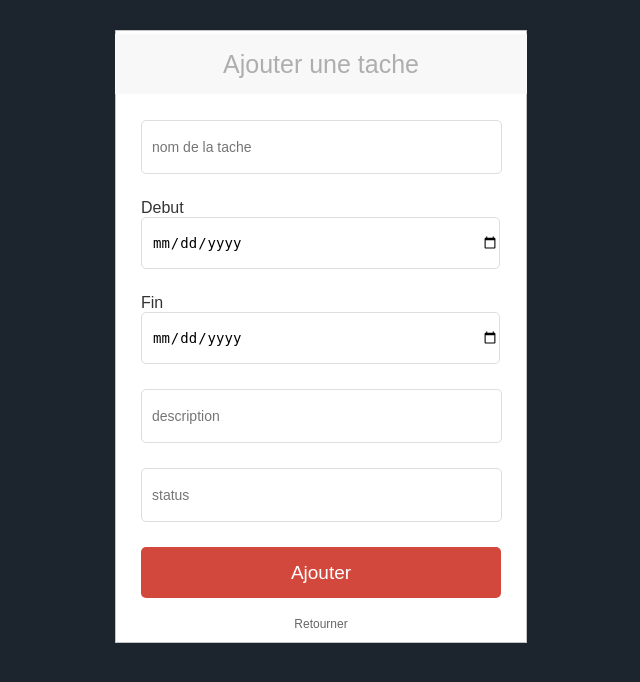
After one commit to meblo98/Application_de_Bo-te_a_Idees_Collaborative, a PHP site: page /ajout_tache.php in a window 1280 px wide. The commit adds this page. Shown: the top 682 px of the page, without its empty margins (319-959 px from the left). Run offline with PHP 8.4, Linux system fonts and the light colour scheme.

Commit message:
creation de la page d'ajout des taches

```diff
--- /dev/null
+++ b/ajout_tache.php
@@ -0,0 +1,56 @@
+<!DOCTYPE html>
+<html>
+<head>
+<link rel="stylesheet" href="style.css" />
+</head>
+<body>
+<?php
+error_reporting(E_ALL);
+ini_set('display_errors', 1);
+ require_once "configuration/connection.php";
+ session_start();
+if (isset($_REQUEST['tache'], $_REQUEST['debut'], $_REQUEST['fin'],$_REQUEST['description'],$_REQUEST['status'])){
+  // récupérer le nom d'utilisateur et supprimer les antislashes ajoutés par le formulaire
+  $tache = stripslashes($_REQUEST['tache']);
+  $tache = mysqli_real_escape_string($conn, $tache);
+  // récupérer l'email et supprimer les antislashes ajoutés par le formulaire
+  $debut = stripslashes($_REQUEST['debut']);
+  $debut = mysqli_real_escape_string($conn, $debut);
+  $fin = stripslashes($_REQUEST['fin']);
+  $fin = mysqli_real_escape_string($conn, $fin);
+  $status = stripslashes($_REQUEST['status']);
+  $status = mysqli_real_escape_string($conn, $status);
+  // récupérer le mot de passe et supprimer les antislashes ajoutés par le formulaire
+  $description = stripslashes($_REQUEST['description']);
+  $description = mysqli_real_escape_string($conn, $description);
+  $username = $_SESSION['username'];
+  //requéte SQL
+    $query = "INSERT into `tache` (nom, debut, fin, status,description,username)
+              VALUES ('$tache','$debut', '$fin','$status','$description','$username')";
+  // Exécuter la requête sur la base de données
+    $res = mysqli_query($conn, $query);
+    if($res){
+       echo "<div class='sucess'>
+             <h3>Idées ajoutée avec succès.</h3>
+             <p>Cliquez ici pour aller a <a href='index.php'>l'accueil</a></p>
+       </div>";
+    }
+}else{
+?>
+<div class="container">
+<form class="box" action="" method="post">
+<h1 class="box-logo box-title">Ajouter une tache</h1>
+  <input type="text" class="box-input" name="tache" placeholder="nom de la tache" required /><br/>
+  <label for="">Debut</label>
+    <input type="date" class="box-input" name="debut" placeholder="date debut" required /><br/>
+    <label for="">Fin</label>
+    <input type="date" class="box-input" name="fin" placeholder="date fin" required /><br/>
+    <input type="text" class="box-input" name="description" placeholder="description" required /><br/>
+    <input type="text" class="box-input" name="status" placeholder="status" required /><br/>
+    <input type="submit" name="submit" value="Ajouter" class="box-button" />
+    <p class="box-register"><a href="index.php">Retourner</a></p>
+</form>
+</div>
+<?php } ?>
+</body>
+</html>
```
Also changed, not shown: ajout.php (+24 -3 lines), auth/login.php (+2 -13 lines), index.php (+1 -30 lines), navbar.php (added, +34 -0 lines).
